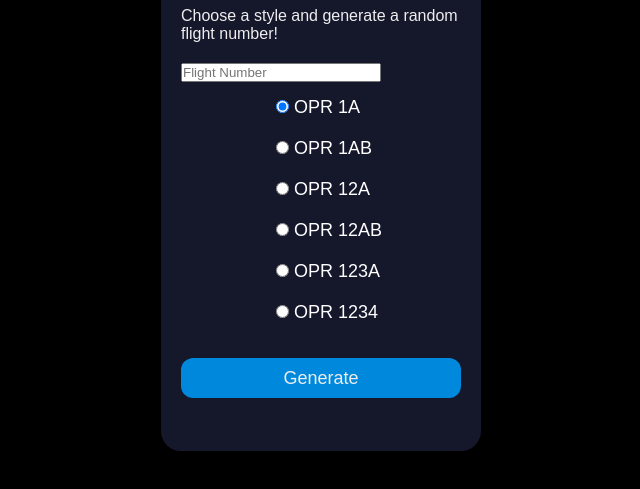
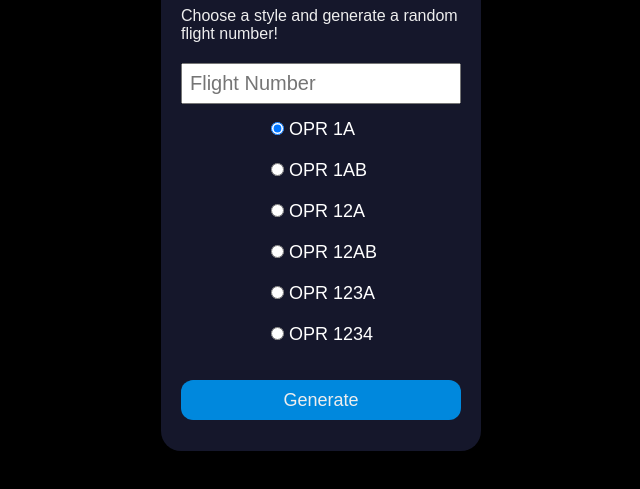
Before and after one commit to frulx241/flightnumbergenerator, a website: page html/index.html in a window 1280 px wide. Shown: the part 199-688 px from the top of the page, without its empty margins (319-959 px from the left). Drawn offline with Linux system fonts and the light colour scheme.

Commit message:
Update style.css

```diff
--- a/html/style.css
+++ b/html/style.css
@@ -53,7 +53,7 @@ body {
   text-align: left;
   justify-content:space-between;
   margin: 10px 0;
-  margin-left: 90px;
+  margin-left: 85px;
   margin-right: 50px;
   font-family: sans-serif;
   color: #ffffff;
@@ -87,12 +87,14 @@ body {
   color: #eee;
   font-size: 18px;
   height: 100%;
-  outline: 0;
+  outline: 2px;
   padding: 4px 20px 0;
   width: 100%;
   }
 
 .placeholder {
   margin-top: 10px;
-  width: 200px;
+  width: 100%;
+  padding: 7px;
+  font-size: 20px;
   }
```
